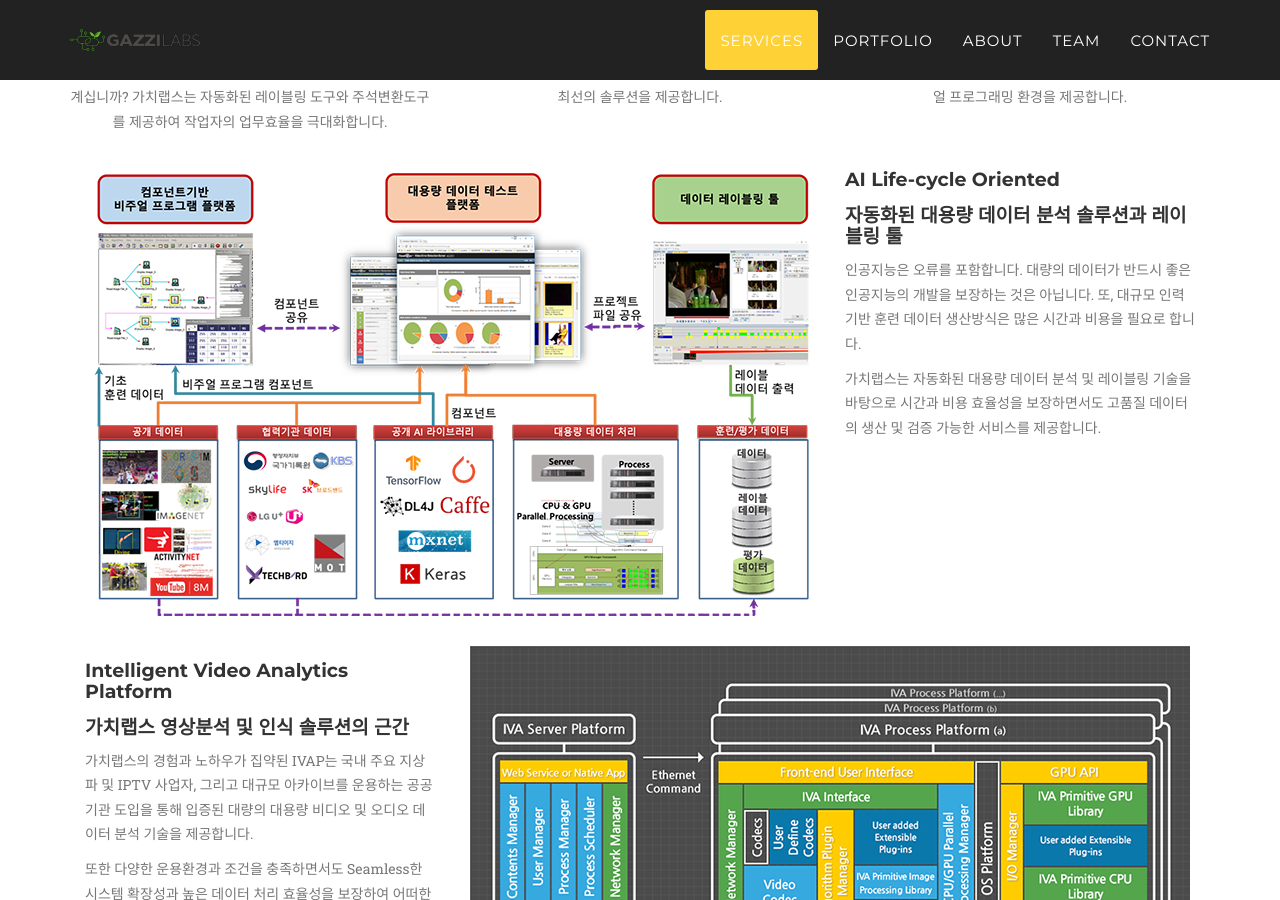
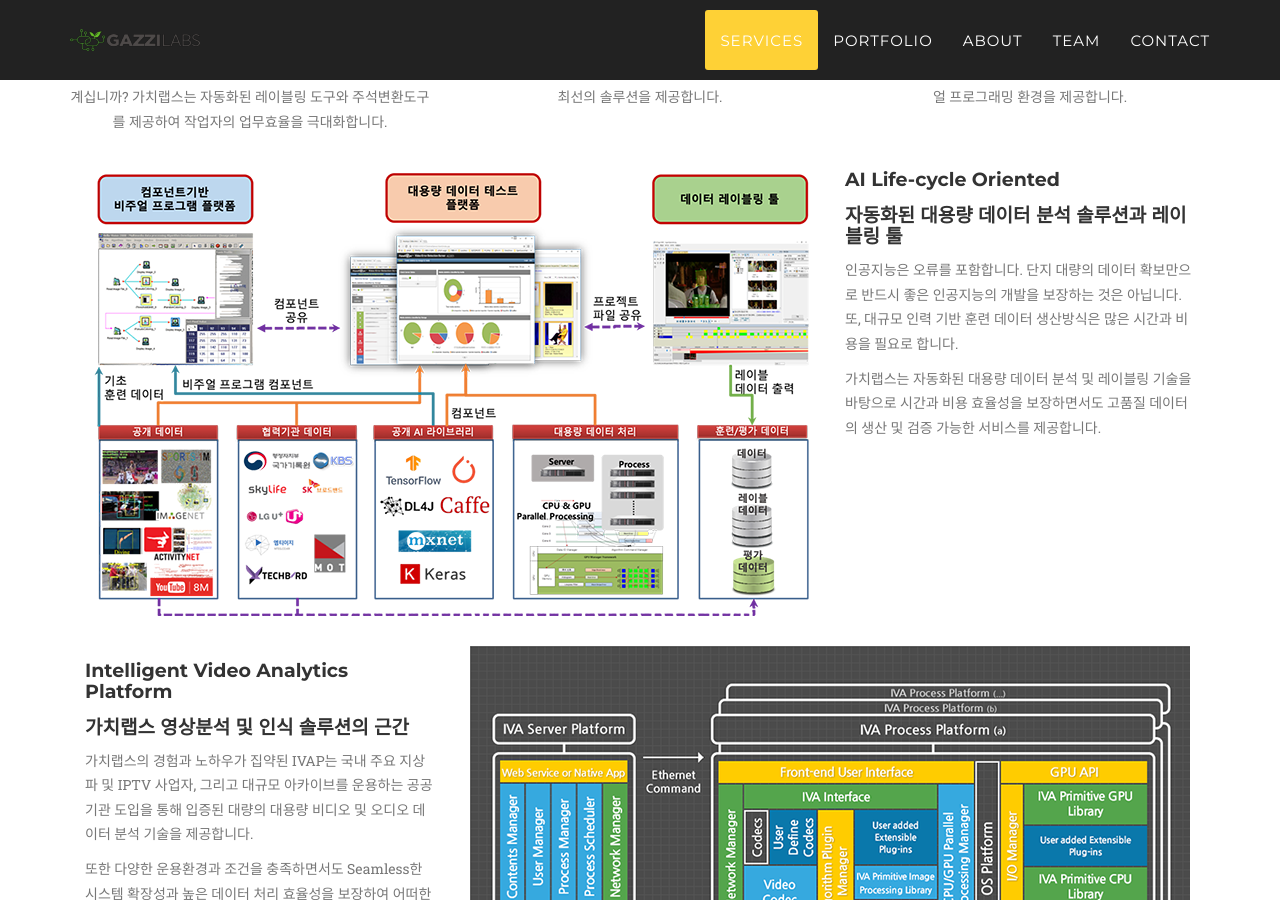
Before and after one commit to gazzilabs/gazzilabs.github.io, a Jekyll site: the page built from index.html, in a window 1280 px wide and 900 px high, scrolled down 1387 px. Built offline with Jekyll 4.4.1, drawn with Linux system fonts in a browser that asks for light colours; some web fonts are replaced.

Commit message:
services update

```diff
--- a/_includes/services.html
+++ b/_includes/services.html
@@ -52,7 +52,7 @@
                             <h4 class="subheading">자동화된 대용량 데이터 분석 솔루션과 레이블링 툴</h4>
                         </div>
                         <div class="timeline-body">
-                            <p class="text-muted">인공지능은 오류를 포함합니다. 대량의 데이터가 반드시 좋은 인공지능의 개발을 보장하는 것은 아닙니다. 또, 대규모 인력 기반 훈련 데이터 생산방식은 많은 시간과 비용을 필요로 합니다.</p>
+                            <p class="text-muted">인공지능은 오류를 포함합니다. 단지 대량의 데이터 확보만으로 반드시 좋은 인공지능의 개발을 보장하는 것은 아닙니다. 또, 대규모 인력 기반 훈련 데이터 생산방식은 많은 시간과 비용을 필요로 합니다.</p>
                             <p class="text-muted">가치랩스는 자동화된 대용량 데이터 분석 및 레이블링 기술을 바탕으로 시간과 비용 효율성을 보장하면서도 고품질 데이터의 생산 및 검증 가능한 서비스를 제공합니다.</p>
                         </div>
                     </div>
```
